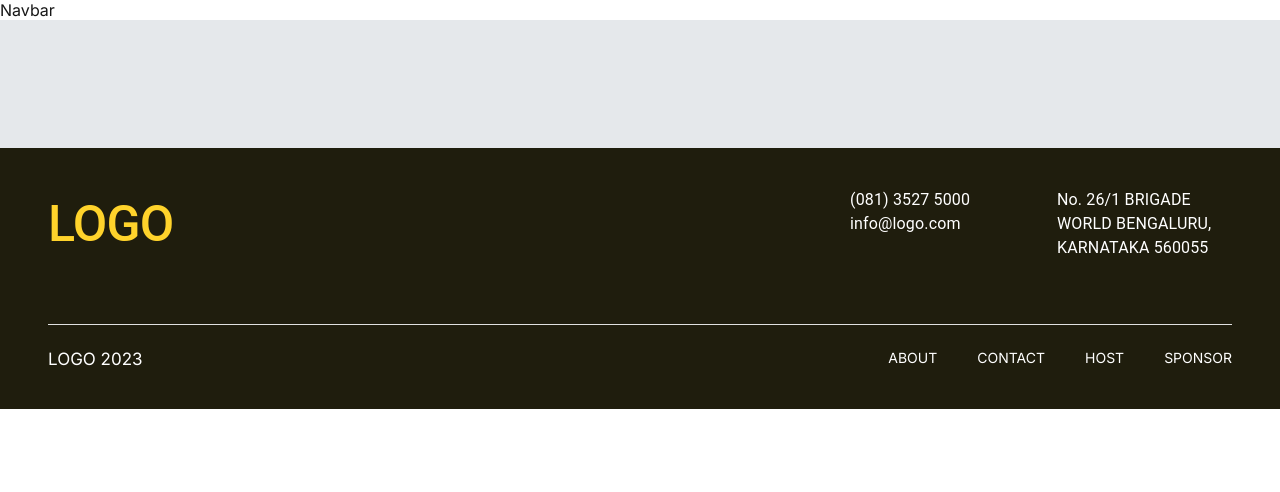
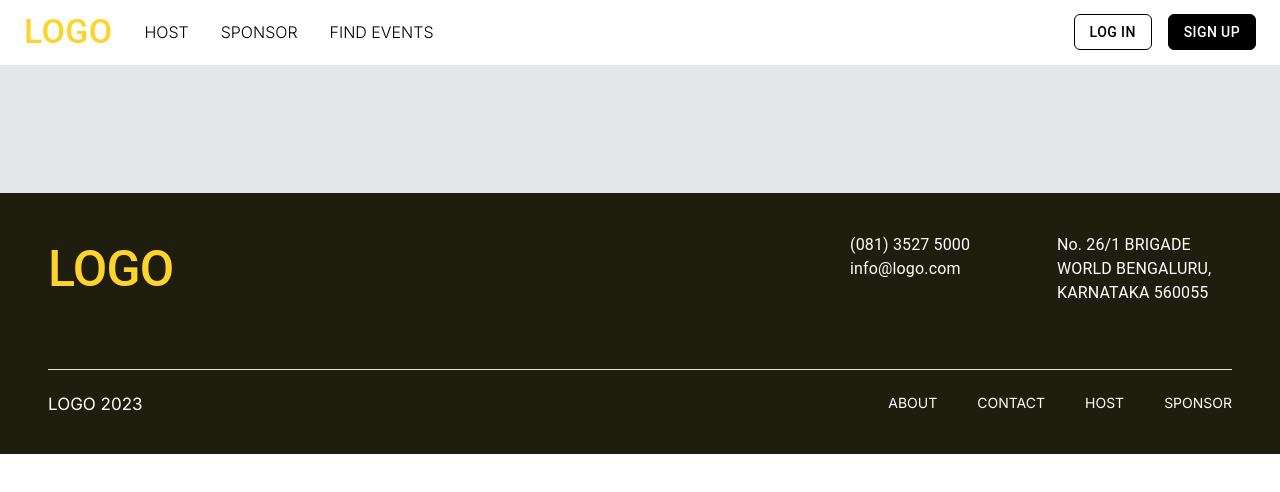
Before and after one commit to JagadeeshTalari/event-management-app, a Next.js app: page / in a window 1280 px wide. Shown: the top 492 px of the page. Built offline with nearby package versions, Linux system fonts and the light colour scheme.

Commit message:
navbar added

```diff
--- a/src/app/globals.css
+++ b/src/app/globals.css
@@ -31,7 +31,7 @@ body {
 }
 
 a {
-  color: inherit;
+  color: black;
   text-decoration: none;
 }
 
--- a/src/components/Navbar.jsx
+++ b/src/components/Navbar.jsx
@@ -1,4 +1,181 @@
-const Navbar = () => {
-  return <div>Navbar</div>;
-};
-export default Navbar;
+"use client";
+
+import {
+  Box,
+  Typography,
+  AppBar,
+  Toolbar,
+  IconButton,
+  Stack,
+  Divider,
+  Container,
+} from "@mui/material";
+import Menu from "@mui/material/Menu";
+import MenuIcon from "@mui/icons-material/Menu";
+import MenuItem from "@mui/material/MenuItem";
+import CloseIcon from "@mui/icons-material/Close";
+import Link from "next/link";
+import { useState } from "react";
+import NavLinks from "@/components/nav/NavLinks.jsx";
+import NavRight from "./nav/NavRight";
+
+const pages = [
+  "MY EVENTS",
+  "FIND EVENTS",
+  "CONNECTIONS",
+  "MY ACCOUNT",
+  "SIGN OUT",
+];
+
+export default function Navbar() {
+  const [anchorElNav, setAnchorElNav] = useState(null);
+
+  const handleCloseNavMenu = () => {
+    setAnchorElNav(null);
+  };
+
+  const handleOpenNavMenu = (event) => {
+    setAnchorElNav(event.currentTarget);
+  };
+
+  return (
+    <Container maxWidth="false" disableGutters>
+      <AppBar
+        position="static"
+        elevation={0}
+        sx={{
+          bgcolor: "#fff",
+        }}
+      >
+        <Toolbar
+          sx={{
+            justifyContent: "space-between",
+          }}
+        >
+          {/* NAV LEFT */}
+          <Stack
+            direction={"row"}
+            alignItems={"center"}
+            spacing={4}
+            sx={{ flexGrow: 1 }}
+          >
+            <Link href={"/"}>
+              <Typography
+                variant="h4"
+                component="div"
+                sx={{
+                  color: "#FFD32B",
+                  fontWeight: 500,
+                  fontSize: {
+                    md: 34,
+                    sm: 28,
+                    xs: 26,
+                  },
+                }}
+              >
+                LOGO
+              </Typography>
+            </Link>
+            {/* PAGE LINKS */}
+            <NavLinks />
+          </Stack>
+          {/* NAV RIGHT */}
+          <Stack
+            direction={"row"}
+            spacing={2}
+            sx={{
+              display: {
+                xs: "none",
+                sm: "flex",
+              },
+            }}
+          >
+            <NavRight />
+          </Stack>
+          {/* RESPONSIVE BURGER MENU */}
+          <Box
+            sx={{
+              display: { xs: "block", sm: "none" },
+              ":hover": {
+                cursor: "not-allowed",
+              },
+            }}
+            style={{
+              cursor: "not-allowed",
+            }}
+          >
+            <IconButton
+              size="large"
+              aria-label="account of current user"
+              aria-controls="menu-appbar"
+              aria-haspopup="true"
+              onClick={handleOpenNavMenu}
+              color="inherit"
+            >
+              {!anchorElNav ? (
+                <MenuIcon />
+              ) : (
+                <CloseIcon
+                  sx={{
+                    ":hover": {
+                      cursor: "not-allowed",
+                    },
+                  }}
+                />
+              )}
+            </IconButton>
+            <Menu
+              id="menu-appbar"
+              anchorEl={anchorElNav}
+              anchorOrigin={{
+                vertical: "bottom",
+                horizontal: "left",
+              }}
+              keepMounted
+              transformOrigin={{
+                vertical: "top",
+                horizontal: "left",
+              }}
+              open={Boolean(anchorElNav)}
+              onClose={handleCloseNavMenu}
+              sx={{
+                display: { xs: "block", sm: "none" },
+                marginTop: "-10px",
+                marginLeft: "-23px",
+              }}
+            >
+              {pages.map((page) => (
+                <MenuItem
+                  key={page}
+                  onClick={handleCloseNavMenu}
+                  sx={{
+                    display: {
+                      sm: "none",
+                    },
+                  }}
+                >
+                  <Link
+                    style={{
+                      color: "#000",
+                    }}
+                    href={`/${page.toLowerCase().split(" ").join("")}`}
+                  >
+                    <Typography
+                      textAlign="center"
+                      sx={{
+                        fontSize: "12px",
+                      }}
+                    >
+                      {page}
+                    </Typography>
+                  </Link>
+                </MenuItem>
+              ))}
+            </Menu>
+          </Box>
+        </Toolbar>
+      </AppBar>
+      <Divider sx={{ borderColor: "white", opacity: 0.1 }} />
+    </Container>
+  );
+}
--- /dev/null
+++ b/src/components/nav/NavLinks.jsx
@@ -0,0 +1,81 @@
+import Link from "next/link";
+import { Typography } from "@mui/material";
+
+const LandingPageLinks = () => {
+  return (
+    <>
+      <Link href={"/host"}>
+        <Typography
+          variant="body"
+          component="div"
+          sx={{
+            fontWeight: {
+              lg: 300,
+              sm: 200,
+            },
+            fontSize: {
+              lg: 16,
+              md: 14,
+              sm: 13,
+            },
+            display: {
+              xs: "none",
+              sm: "block",
+            },
+          }}
+        >
+          HOST
+        </Typography>
+      </Link>
+      <Link href={"/sponsor"}>
+        <Typography
+          variant="body"
+          component="div"
+          sx={{
+            fontWeight: {
+              lg: 300,
+              sm: 200,
+            },
+            fontSize: {
+              lg: 16,
+              md: 14,
+              sm: 13,
+            },
+            display: {
+              xs: "none",
+              sm: "block",
+            },
+          }}
+        >
+          SPONSOR
+        </Typography>
+      </Link>
+      <Link href={"/find-events"}>
+        <Typography
+          variant="body"
+          noWrap
+          component="div"
+          sx={{
+            fontWeight: {
+              lg: 300,
+              sm: 200,
+            },
+            fontSize: {
+              lg: 16,
+              md: 14,
+              sm: 13,
+            },
+            display: {
+              xs: "none",
+              sm: "block",
+            },
+          }}
+        >
+          FIND EVENTS
+        </Typography>
+      </Link>
+    </>
+  );
+};
+
+export default LandingPageLinks;
--- /dev/null
+++ b/src/components/nav/NavRight.jsx
@@ -0,0 +1,64 @@
+import Link from "next/link";
+import { Button } from "@mui/material";
+
+const NavRight = () => {
+  return (
+    <>
+      <Link href={"/login"}>
+        <Button
+          variant="outlined"
+          sx={{
+            fontSize: {
+              md: 14,
+              sm: 12,
+            }, // rwd not working
+            width: "max-content",
+            borderRadius: 1.5,
+            color: "#000",
+            borderColor: "#000",
+            ":hover": {
+              bgcolor: "#000",
+              borderColor: "#000",
+              color: "#fff",
+            },
+            display: {
+              xs: "none",
+              sm: "block",
+            },
+          }}
+        >
+          LOG IN
+        </Button>
+      </Link>
+      <Link href={"/signup"}>
+        <Button
+          variant="outlined"
+          sx={{
+            fontSize: {
+              md: 14,
+              sm: 12,
+            }, // rwd not working
+            width: "max-content",
+            borderRadius: 1.5,
+            bgcolor: "#000",
+            borderColor: "#000",
+            color: "#fff",
+            ":hover": {
+              color: "#000",
+              borderColor: "#000",
+              bgcolor: "#fff",
+            },
+            display: {
+              xs: "none",
+              sm: "block",
+            },
+          }}
+        >
+          SIGN UP
+        </Button>
+      </Link>
+    </>
+  );
+};
+
+export default NavRight;
```
